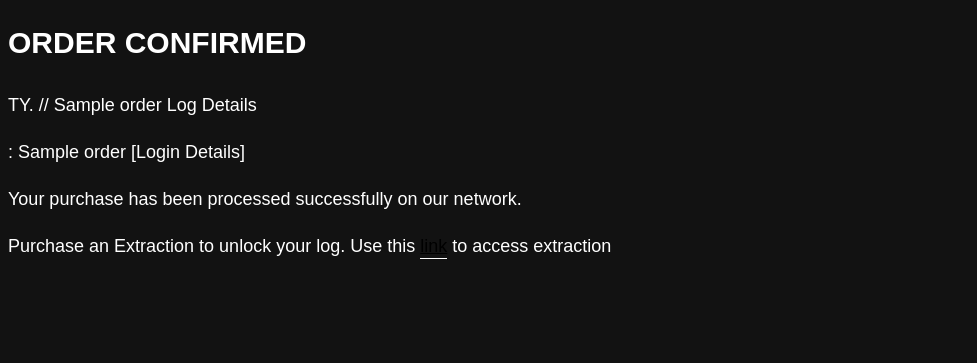
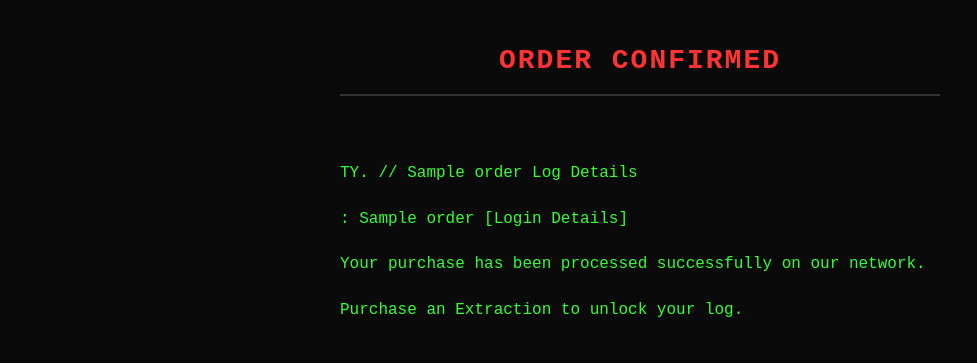
Before and after one commit to build-itt/rex-backend, a Django app: template templates/account/email_notify_customer.html in a window 1280 px wide. Shown: the top 363 px of the page, without its empty margins (0-977 px from the left). Run offline with Django 4.2, Linux system fonts and the light colour scheme; the template is opened without the code that fills it: most values are stand-ins (such as "Sample title", 1, 10 or a date in 2020).

Commit message:
Update email_notify_customer.html

```diff
--- a/templates/account/email_notify_customer.html
+++ b/templates/account/email_notify_customer.html
@@ -5,33 +5,129 @@
 	<title>Download Your PDF</title>
 <style>
     body {
-			background-color: #121212;
-			color: #fff;
-			font-family: Arial, sans-serif;
-			font-size: 18px;
-			line-height: 1.5;
+      background-color: #0a0a0a;
+      color: #33ff33; /* Classic hacker green */
+      font-family: 'Courier New', Courier, monospace; /* Monospace for terminal look */
+      font-size: 16px;
+      line-height: 1.6;
+      padding: 20px;
+      max-width: 600px;
+      margin: auto;
     }
+
     h1 {
-		font-size: 30px;
-		margin-bottom: 0;
+      font-size: 28px;
+      text-align: center;
+      color: #ff3333; /* Accent red for headings */
+      text-transform: uppercase;
+      letter-spacing: 2px;
+      margin-bottom: 20px;
+      border-bottom: 2px solid #333;
+      padding-bottom: 10px;
     }
 
     p {
-		margin-top: 0;
+      margin-top: 20px;
       margin-bottom: 20px;
     }
 
+    .container {
+      background-color: #111; /* Darker container */
+      padding: 20px;
+      border-radius: 8px;
+      box-shadow: 0 0 10px rgba(0, 255, 0, 0.3);
+      border: 1px solid #333;
+    }
+
     a {
-		color: #000;
-		text-decoration: underline;
-		border-bottom: 1px solid #fff;
-		padding-bottom: 2px;
+      color: #33ff33;
+      text-decoration: none;
+      border-bottom: 1px solid #33ff33;
       transition: border-bottom 0.3s ease;
+      font-weight: bold;
     }
 
     a:hover {
       border-bottom: 1px solid transparent;
+      color: #ff3333;
     }
+
+    .footer {
+      font-size: 12px;
+      color: #777;
+      text-align: center;
+      margin-top: 40px;
+      border-top: 1px solid #333;
+      padding-top: 10px;
+    }
+
+    /* Add some glitchy effects */
+    .glitch {
+      color: #33ff33;
+      position: relative;
+      animation: glitch 1s infinite;
+    }
+
+    .glitch::before,
+    .glitch::after {
+      content: attr(data-text);
+      position: absolute;
+      left: 0;
+      text-shadow: -2px 0 red, 2px 0 blue;
+      top: 0;
+      overflow: hidden;
+      clip: rect(0, 0, 0, 0);
+      animation: glitch 1s infinite;
+    }
+
+    .glitch::before {
+      left: 2px;
+      text-shadow: -2px 0 blue, 2px 0 red;
+      animation-delay: 0.1s;
+    }
+
+    .glitch::after {
+      left: -2px;
+      text-shadow: -2px 0 red, 2px 0 blue;
+      animation-delay: 0.2s;
+    }
+
+    @keyframes glitch {
+      0% {
+        clip: rect(24px, 9999px, 67px, 0);
+      }
+      10% {
+        clip: rect(34px, 9999px, 44px, 0);
+      }
+      20% {
+        clip: rect(6px, 9999px, 25px, 0);
+      }
+      30% {
+        clip: rect(50px, 9999px, 80px, 0);
+      }
+      40% {
+        clip: rect(8px, 9999px, 40px, 0);
+      }
+      50% {
+        clip: rect(12px, 9999px, 90px, 0);
+      }
+      60% {
+        clip: rect(30px, 9999px, 80px, 0);
+      }
+      70% {
+        clip: rect(80px, 9999px, 100px, 0);
+      }
+      80% {
+        clip: rect(18px, 9999px, 60px, 0);
+      }
+      90% {
+        clip: rect(10px, 9999px, 50px, 0);
+      }
+      100% {
+        clip: rect(60px, 9999px, 110px, 0);
+      }
+    }
+
   </style>
 </head>
 <body>
@@ -40,6 +136,6 @@
 	<p>TY. // {{order.name}} Log Details</p>
 	<p>	: {{order.name}} [Login Details]</p>
 	<p>Your purchase has been processed successfully on our network.
-	<p>Purchase an Extraction to unlock your log. Use this <a href="https://erblan.com/bank/extraction">link</a> to access extraction</p>
+	<p>Purchase an Extraction to unlock your log.</p>
 </body>
 </html>
```
Lines whose indentation alone changed are shown as unchanged.
